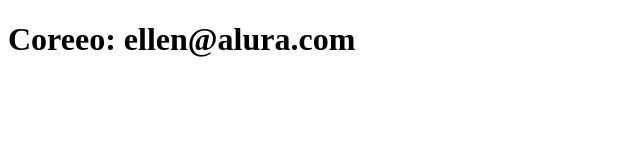
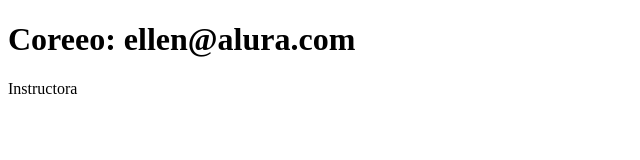
Before and after one commit to zapinoc6/sistema-de-registro, a plain HTML site: page contacto.html in a window 1280 px wide. Shown: the full height of the page, 0-640 px from the left. Drawn offline with Linux system fonts and the light colour scheme.

Commit message:
Actualiza el contacto

```diff
--- a/contacto.html
+++ b/contacto.html
@@ -7,5 +7,8 @@
 </head>
 <body>
      <h1>Coreeo: ellen@alura.com</h1>
+     <p>
+        Instructora
+     </p>
 </body>
 </html>
```
Also changed, not shown: index.html (+1 -1 lines).
